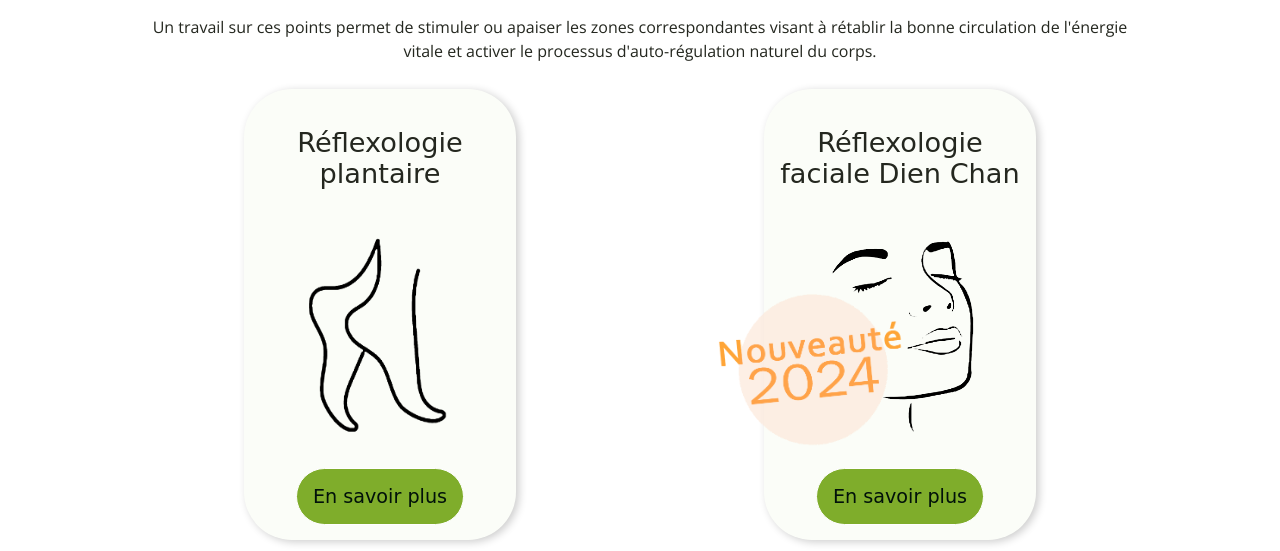
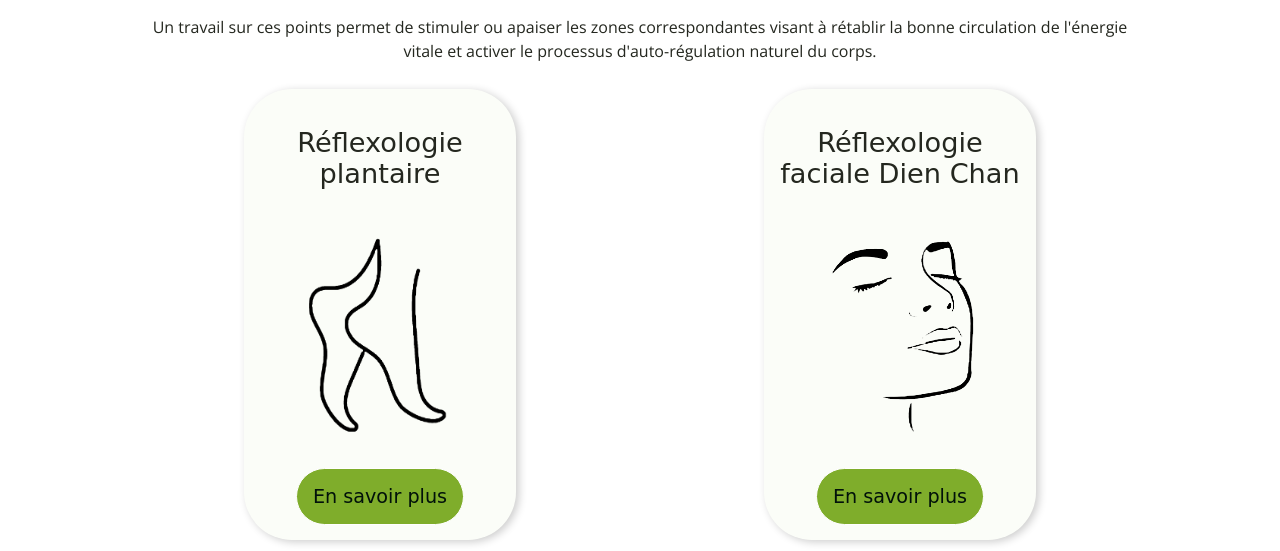
Before and after one commit to ouic/vitalitesurmesure.fr, a plain HTML site: page reflexologie.html in a window 1280 px wide. Shown: the part 424-975 px from the top of the page. Drawn offline with nearby package versions, Linux system fonts and the light colour scheme; a web font is replaced by a local one.

Commit message:
retrait nouveauté

```diff
--- a/reflexologie.html
+++ b/reflexologie.html
@@ -100,9 +100,9 @@
               <div class="picture">
                 <img src="images/visage.png" alt="pieds">
               </div>
-              <div id="nouveauté">
+              <!-- <div id="nouveauté">
                 <img src="images/nouveauté.png" alt="pieds">
-              </div>
+              </div> -->
               <a class="btn-fred" href="./reflexologie/faciale.html">En savoir plus</a>
             </div>
           </div>
```
